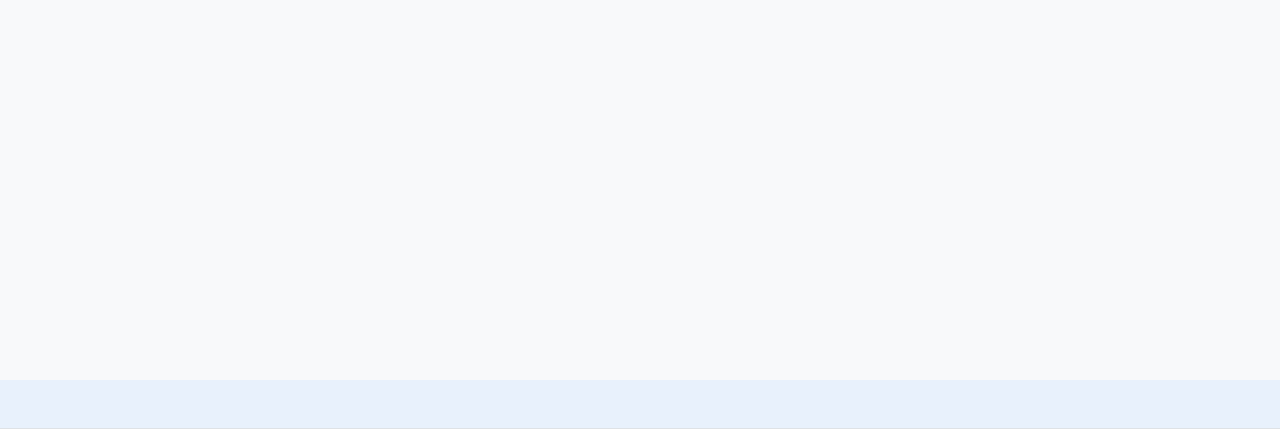
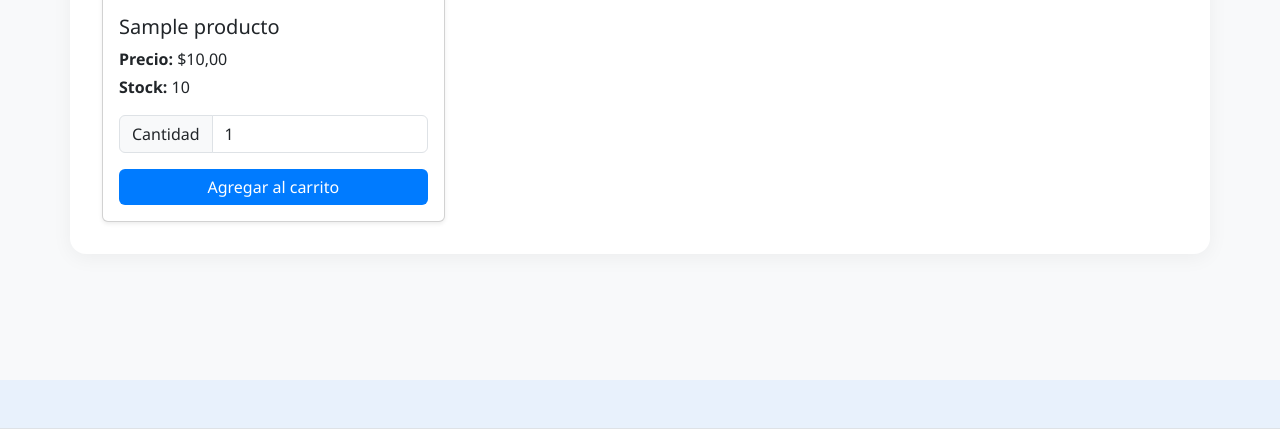
Before and after one commit to mrkzukaritas/MisSolucionesIntegrales, a Django app: page /catalogo/ in a window 1280 px wide. Shown: the part 540-969 px from the top of the page. Run offline with Django 5.2, Linux system fonts and the light colour scheme; a user stored in the database is signed in; tables that the repository leaves empty hold one stand-in row (values such as "Sample post").

Commit message:
Fix model naming inconsistencies and update catalog view for better product display

```diff
--- a/mysite/admin.py
+++ b/mysite/admin.py
@@ -1,6 +1,6 @@
 # Register your models here.
 from django.contrib import admin
-from .models import Categoria, Producto, carrito, ItemCarrito, Cliente
+from .models import Categoria, Producto, Carrito, ItemCarrito, Cliente
 
 @admin.register(Cliente)
 class ClienteAdmin(admin.ModelAdmin):
@@ -46,7 +46,7 @@
 # ---------------------------
 #   CARRITO
 # ---------------------------
-@admin.register(carrito)
+@admin.register(Carrito)
 class CarritoAdmin(admin.ModelAdmin):
     list_display = ("id", "cliente", "pagado")
     list_filter = ("pagado",)
--- a/mysite/models.py
+++ b/mysite/models.py
@@ -78,7 +78,7 @@
 
     def __str__(self):
         return f"{self.cantidad} x {self.producto.nombre}"
-class carrito(models.Model):
+class Carrito(models.Model):
     cliente = models.ForeignKey(Cliente, on_delete=models.CASCADE, verbose_name="Cliente")
     pagado = models.BooleanField(default=False)
 
@@ -98,7 +98,7 @@
             self.save()
 
             # Crear un nuevo carrito vacío para seguir comprando
-            carrito.objects.create(cliente=self.cliente)
+            Carrito.objects.create(cliente=self.cliente)
 
     # -----------------------------
     # AGREGAR PRODUCTO
--- a/mysite/templates/catalogo.html
+++ b/mysite/templates/catalogo.html
@@ -1,53 +1,50 @@
 {% extends "base.html" %}
 {% load static %}
 
-{% block content %}
-<div class="container mt-4">
-    <h1 class="text-center mb-4">Catálogo de Productos</h1>
+{% block body %}
+<h2 class="mb-4 text-center">Catálogo de Productos</h2>
 
-    <!-- LISTA DE CATEGORÍAS -->
-    <div class="mb-4">
-        <h3>Categorías</h3>
-        <ul>
-            {% for categoria in categorias %}
-                <li>{{ categoria.nombre }}</li>
-            {% empty %}
-                <li>No hay categorías registradas</li>
-            {% endfor %}
-        </ul>
-    </div>
+<div class="row g-4">
 
-    <!-- LISTA DE PRODUCTOS -->
-    <h3>Productos</h3>
-    <div class="row">
-        {% for producto in productos %}
-        <div class="col-md-4">
-            <div class="card mb-4 p-3 border">
-                <h4>{{ producto.nombre }}</h4>
+    {% for producto in productos %}
+    <div class="col-md-4">
+        <div class="card shadow-sm h-100">
 
-                <p><strong>Código:</strong> {{ producto.codigo }}</p>
-                <p>{{ producto.descripcion }}</p>
-                <p><strong>Precio:</strong> ${{ producto.precio }}</p>
-                <p><strong>Stock:</strong> {{ producto.stock }}</p>
+            {% if producto.imagen %}
+                <img src="{{ producto.imagen.url }}" class="card-img-top" style="height: 220px; object-fit: cover;">
+            {% else %}
+                <img src="{% static 'img/no-image.png' %}" class="card-img-top" style="height: 220px; object-fit: cover;">
+            {% endif %}
 
-                <!-- Formulario de agregar al carrito -->
-                <form method="POST" action="">
+            <div class="card-body">
+                <h5 class="card-title">{{ producto.nombre }}</h5>
+
+                <p class="card-text mb-1"><strong>Precio:</strong> ${{ producto.precio }}</p>
+                <p class="card-text {% if producto.stock == 0 %}text-danger{% endif %}">
+                    <strong>Stock:</strong> {{ producto.stock }}
+                </p>
+
+                <form action="" method="POST">
                     {% csrf_token %}
+
                     <input type="hidden" name="producto_id" value="{{ producto.id }}">
 
-                    <label>Cantidad:</label>
-                    <input type="number" name="cantidad" value="1" min="1" max="{{ producto.stock }}" required class="form-control mb-2">
+                    <div class="input-group mb-3">
+                        <span class="input-group-text">Cantidad</span>
+                        <input type="number" name="cantidad" value="1" min="1" max="{{ producto.stock }}"
+                               class="form-control" required>
+                    </div>
 
-                    <button type="submit" class="btn btn-primary w-100">
-                        Agregar al carrito
-                    </button>
+                    {% if producto.stock > 0 %}
+                        <button class="btn btn-primary w-100">Agregar al carrito</button>
+                    {% else %}
+                        <button class="btn btn-secondary w-100" disabled>Sin stock</button>
+                    {% endif %}
                 </form>
             </div>
         </div>
-        {% empty %}
-        <p class="text-center">No hay productos disponibles</p>
-        {% endfor %}
     </div>
+    {% endfor %}
 
 </div>
 {% endblock %}
--- a/mysite/views.py
+++ b/mysite/views.py
@@ -173,24 +173,39 @@
     auth_logout(request)
     return redirect('/')
 
+def catalogo_view(request):
 
-@login_required
-def catalogo_view(request):
-    # Validar que haya usuario autenticado
+    # Si el usuario no está autenticado → llévalo al login
     if not request.user.is_authenticated:
         return redirect("login")
 
-    # Obtener el cliente — si no existe, evita error
+    # Obtener cliente (sin que cause error si no existe)
     try:
         cliente = Cliente.objects.get(user=request.user)
     except Cliente.DoesNotExist:
-        cliente = None  # evita que se caiga la vista
+        cliente = None
 
     categorias = Categoria.objects.all()
     productos = Producto.objects.all()
 
+    # Procesar botón "Agregar al carrito"
+    if request.method == "POST":
+        producto_id = request.POST.get("producto_id")
+        cantidad = int(request.POST.get("cantidad", 1))
+
+        producto = get_object_or_404(Producto, id=producto_id)
+
+        # Obtener/crear carrito activo
+        carrito, created = Carrito.objects.get_or_create(
+            cliente=cliente,
+            pagado=False
+        )
+
+        carrito.agregar_producto(producto, cantidad)
+
+        return redirect("catalogo")
+
     return render(request, "catalogo.html", {
-        "cliente": cliente,
         "categorias": categorias,
         "productos": productos,
     })
@@ -198,7 +213,7 @@
 def carrito_view(request):
     cliente = Cliente.objects.get(user=request.user)
 
-    carrito_activo = carrito.objects.get(cliente=cliente, pagado=False)
+    carrito_activo = Carrito.objects.get(cliente=cliente, pagado=False)
 
     items = carrito_activo.items.all()
 
```
